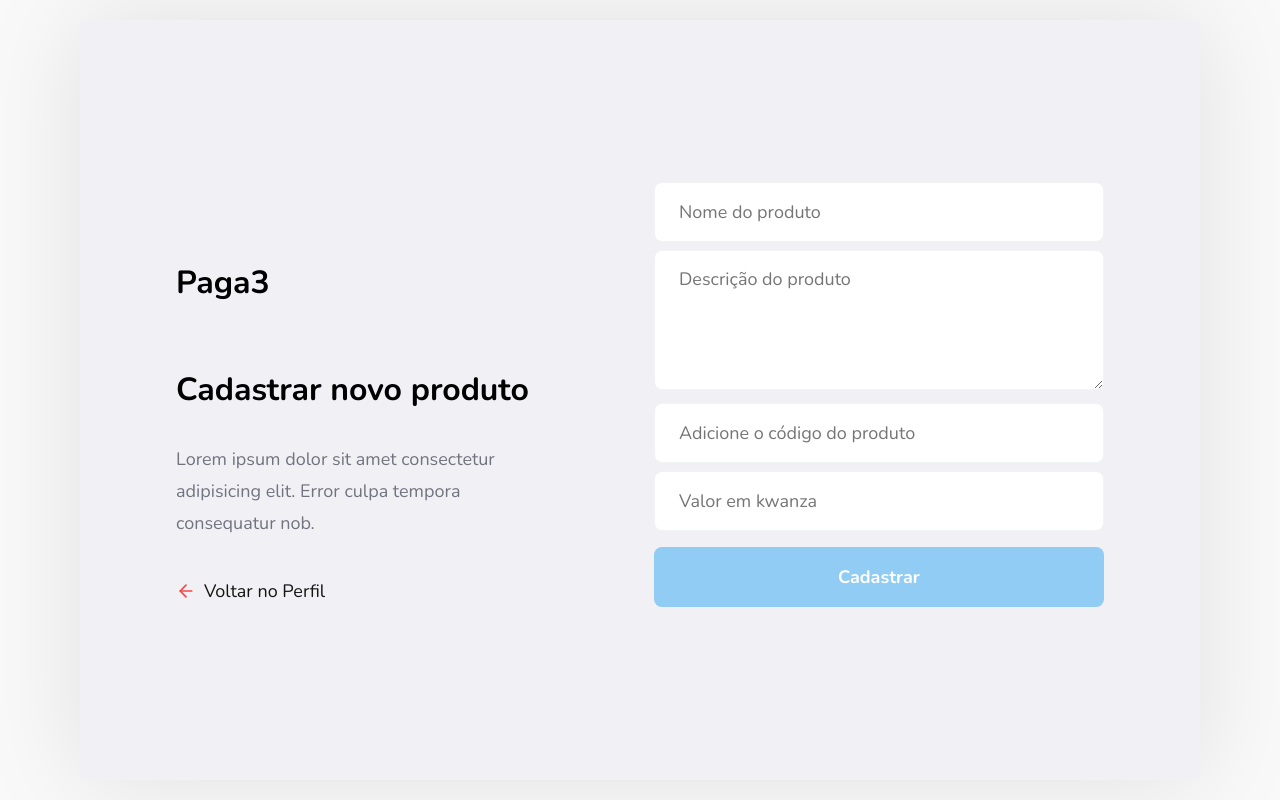
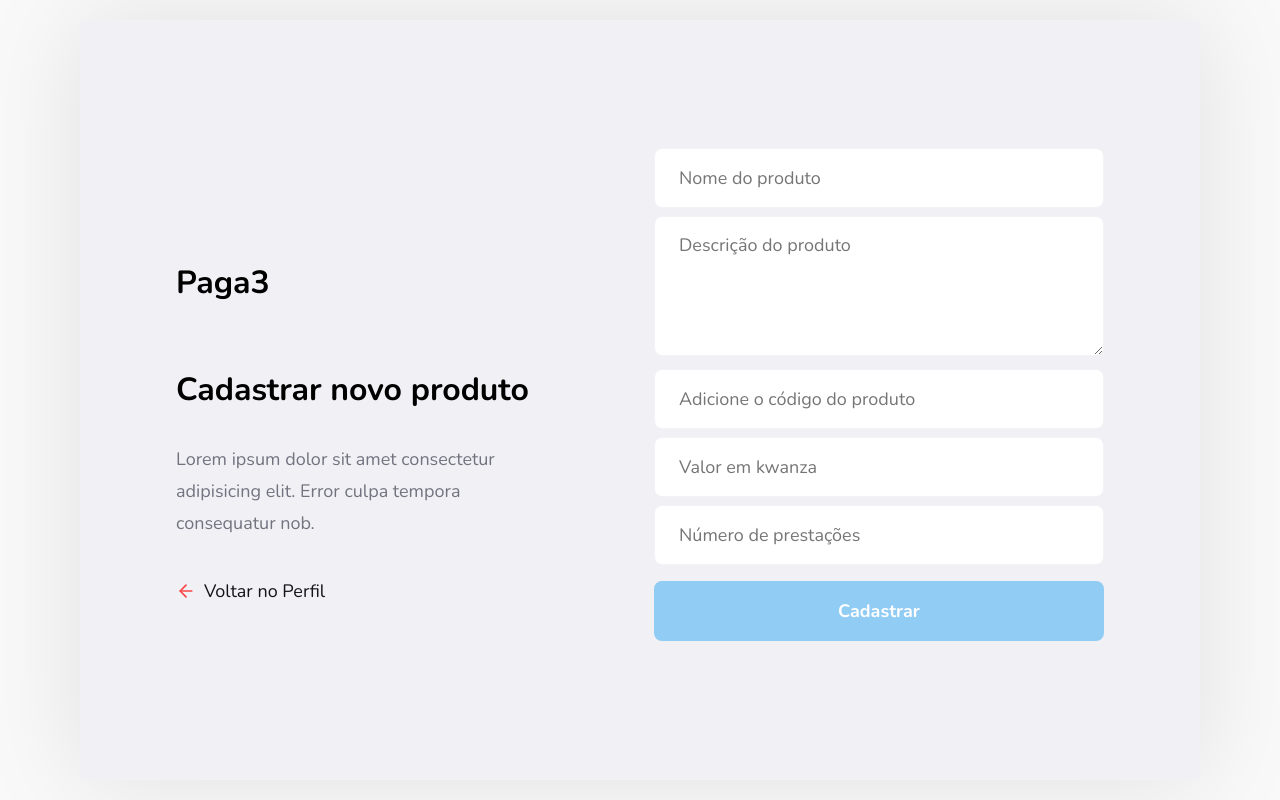
Before and after one commit to cabanga/teste-paga3, a React (Create React App) app: page /product/new in a window 1280 px wide. Built offline with nearby package versions, Linux system fonts and the light colour scheme.

Commit message:
fix newproducts and sellers

```diff
--- a/src/pages/NewProduct/index.js
+++ b/src/pages/NewProduct/index.js
@@ -11,6 +11,7 @@ function NewProduct() {
   const [productDescription, setProductDescription] = useState('');
   const [productCode, setProductCode] = useState('');
   const [productPrice, setProductPrice] = useState('');
+  const [productInstallment, setProductInstallment] = useState('');
 
   const history = useHistory();
 
@@ -23,7 +24,8 @@ function NewProduct() {
       productName,
       productDescription,
       productCode,
-      productPrice
+      productPrice,
+      productInstallment
     };
 
     try {
@@ -76,6 +78,12 @@ function NewProduct() {
             onChange={e => setProductPrice(e.target.value)}
             placeholder="Valor em kwanza"
           />
+          <input
+            type="text"
+            value={productInstallment}
+            onChange={e => setProductInstallment(e.target.value)}
+            placeholder="Número de prestações"
+          />
           <button className="button" type="submit">Cadastrar</button>
         </form>
       </div>
--- a/src/pages/SellerProfile/index.js
+++ b/src/pages/SellerProfile/index.js
@@ -74,7 +74,8 @@ function SellerProfile() {
             productName,
             productDescription,
             productCode,
-            productPrice
+            productPrice,
+            productInstallment
           }) => (
             <li key={id}>
             <strong>Produto</strong>
@@ -83,6 +84,8 @@ function SellerProfile() {
             <p>{productDescription}</p>
             <strong>Código do Produto</strong>
             <p>{productCode}</p>
+            <strong>Número de prestações</strong>
+            <p>{productInstallment}</p>
             <strong>Preço</strong>
             <p>{Intl.NumberFormat('pt-AO', { style: 'currency', currency: 'AOA' }).format(productPrice)}</p>
 
--- a/src/services/api.js
+++ b/src/services/api.js
@@ -1,7 +1,7 @@
 import axios from 'axios';
 
 const api = axios.create({
-  baseURL: 'http://localhost:3333',
+  baseURL: 'http://localhost:8000',
 })
 
 export default api;
```
